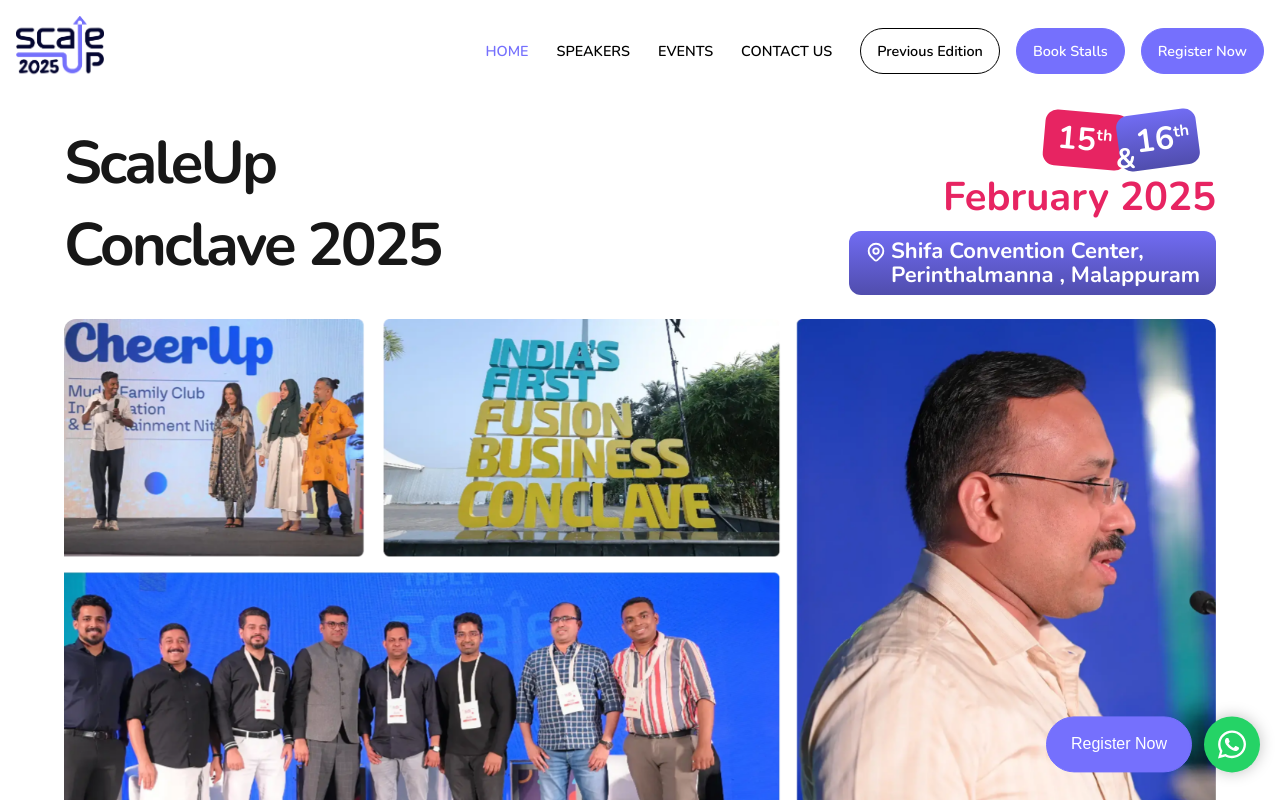
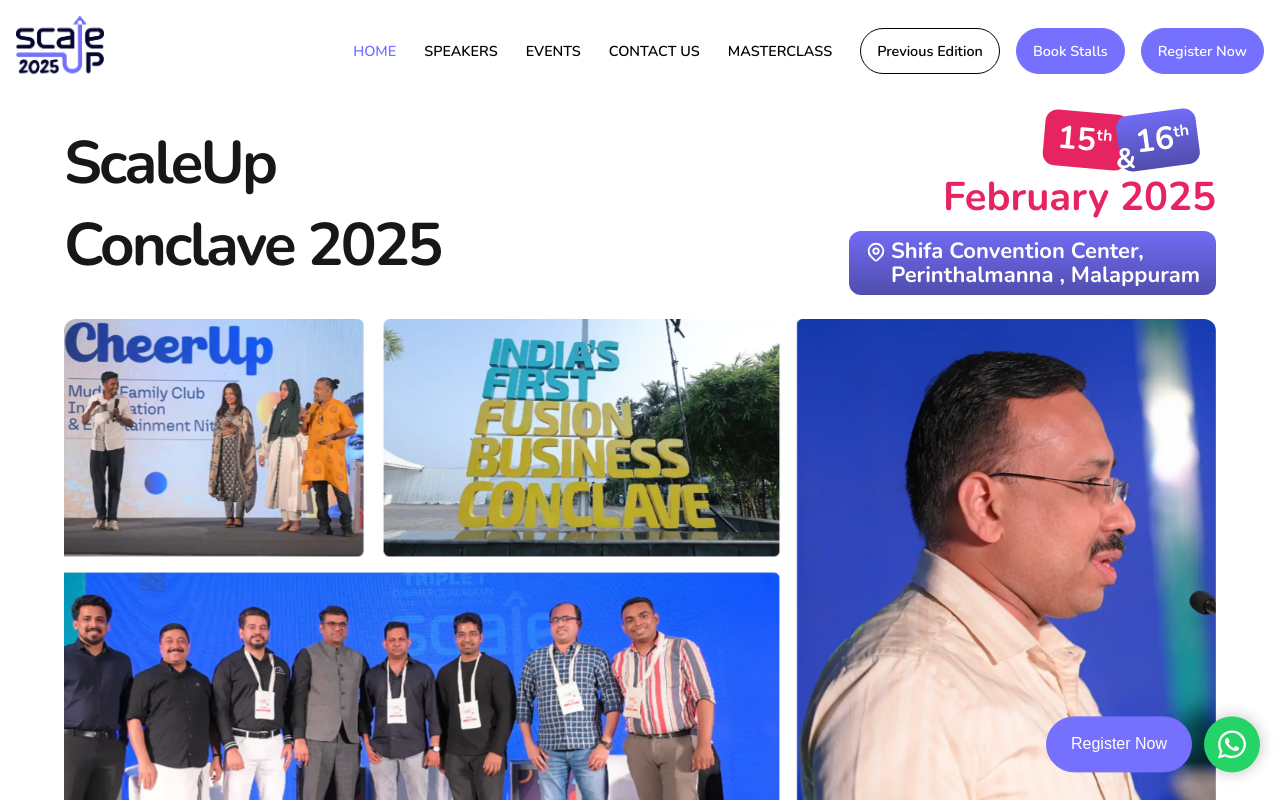
Before and after one commit to Scaleupvillage/scaleup25, a Next.js app: page / in a window 1280 px wide. Shown: the top 800 px of the page. Built offline with nearby package versions, Linux system fonts and the light colour scheme; no server answers; what react-photo-view would draw is missing.

Commit message:
enabled masterclass link

```diff
--- a/src/app/_components/Navbar/navbar.jsx
+++ b/src/app/_components/Navbar/navbar.jsx
@@ -140,9 +140,8 @@ export default function Navbar() {
                         <div className={styles.linkBlocks}>
                             <Link
                                 href="#hero"
-                                className={`${styles.link} ${
-                                    activeLink === "#hero" ? styles.active : ""
-                                }`}
+                                className={`${styles.link} ${activeLink === "#hero" ? styles.active : ""
+                                    }`}
                                 onClick={(e) => {
                                     e.preventDefault();
                                     handleNavigation("hero");
@@ -152,9 +151,8 @@ export default function Navbar() {
                             </Link>
                             <Link
                                 href="#speakers"
-                                className={`${styles.link} ${
-                                    activeLink === "#speakers" ? styles.active : ""
-                                }`}
+                                className={`${styles.link} ${activeLink === "#speakers" ? styles.active : ""
+                                    }`}
                                 onClick={(e) => {
                                     e.preventDefault();
                                     handleNavigation("speakers");
@@ -164,9 +162,8 @@ export default function Navbar() {
                             </Link>
                             <Link
                                 href="#events"
-                                className={`${styles.link} ${
-                                    activeLink === "#events" ? styles.active : ""
-                                }`}
+                                className={`${styles.link} ${activeLink === "#events" ? styles.active : ""
+                                    }`}
                                 onClick={(e) => {
                                     e.preventDefault();
                                     handleNavigation("events");
@@ -176,9 +173,8 @@ export default function Navbar() {
                             </Link>
                             <Link
                                 href="#contact"
-                                className={`${styles.link} ${
-                                    activeLink === "#contact" ? styles.active : ""
-                                }`}
+                                className={`${styles.link} ${activeLink === "#contact" ? styles.active : ""
+                                    }`}
                                 onClick={(e) => {
                                     e.preventDefault();
                                     handleNavigation("contact");
@@ -186,12 +182,12 @@ export default function Navbar() {
                             >
                                 Contact Us
                             </Link>
-                            {/* <Link
+                            <Link
                                 href="/masterclass"
                                 className={`${styles.link} ${pathname === "/masterclass" ? styles.active : ""}`}
                             >
                                 Masterclass
-                            </Link> */}
+                            </Link>
                             <span>
                                 <Link
                                     href="https://2024.scaleupconclave.com/"
```
